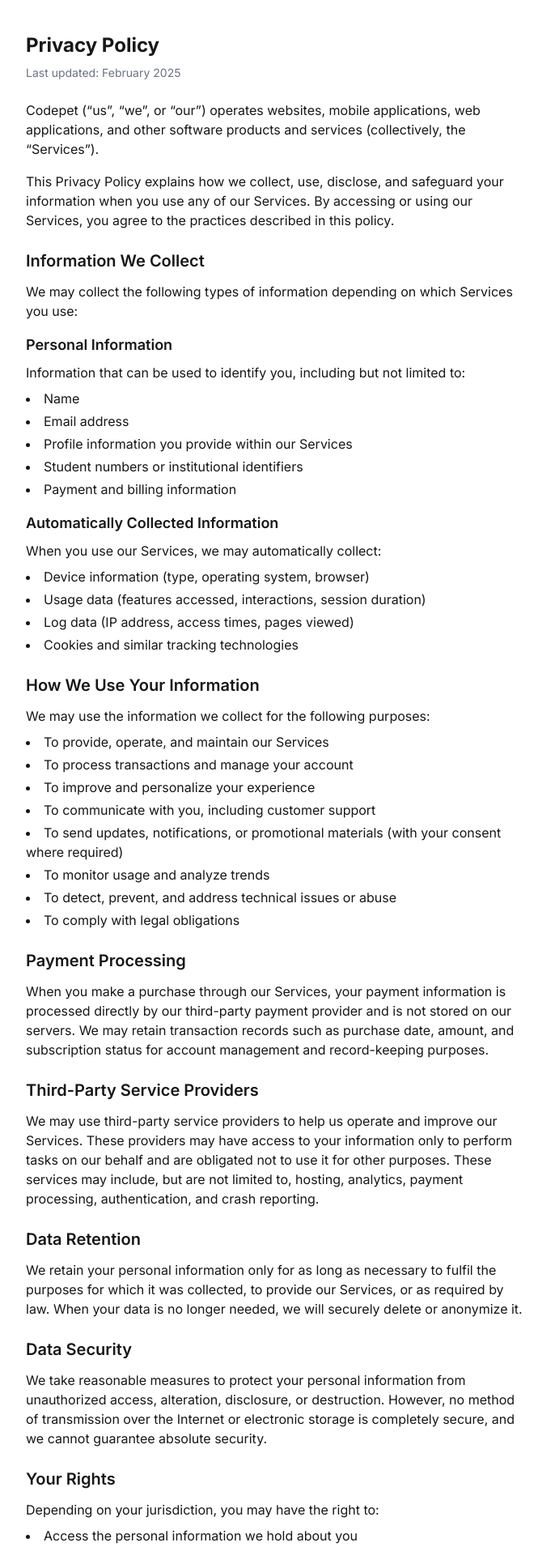
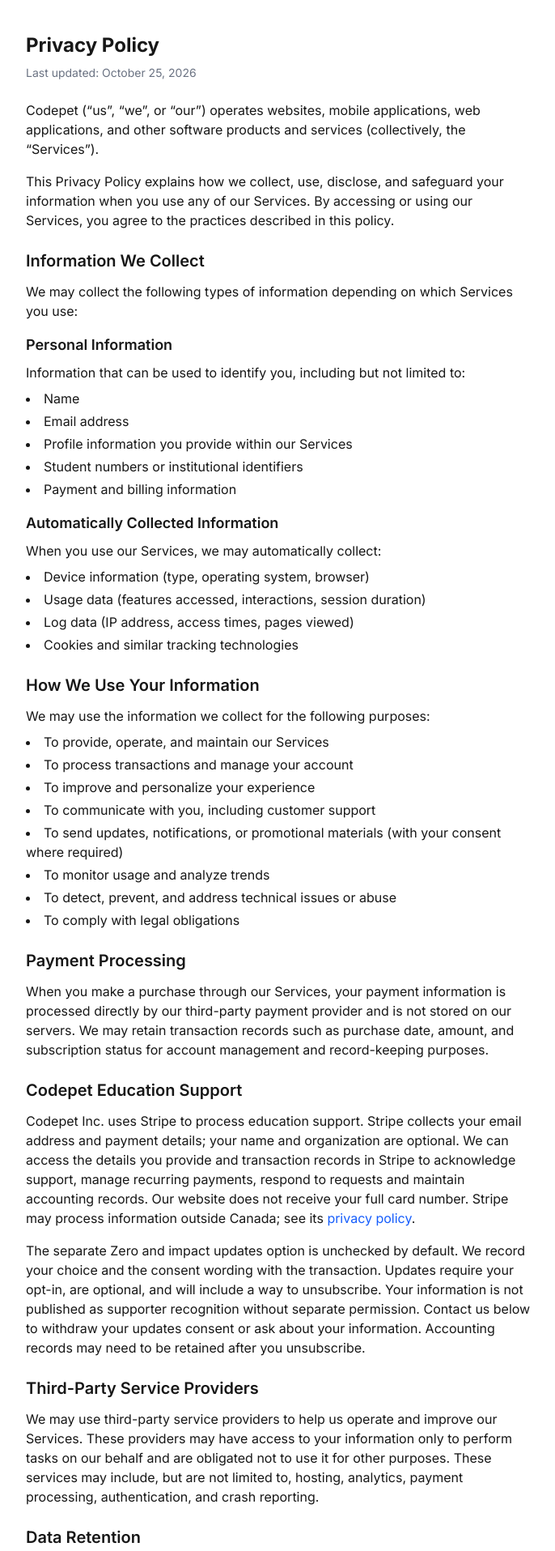
Before and after one commit to codepetca/codepet.ca, a Next.js app: page /privacy in a window 1280 px wide. Shown: the top 1915 px of the page at 81% size, without its empty margins (296-982 px from the left). Built offline with nearby package versions, Linux system fonts and the light colour scheme.

Commit message:
Prepare explicit live education support configuration and disclosures

```diff
--- a/app/api/support/checkout/route.ts
+++ b/app/api/support/checkout/route.ts
@@ -17,7 +17,7 @@ export async function POST(request: Request) {
   catch (error) { return response({ error: error instanceof SyntaxError ? "Invalid support request." : error instanceof Error ? error.message : "Invalid support request." }, 400); }
   try {
     const session = await setup.stripe.checkout.sessions.create(checkoutParameters(support, setup.config), { idempotencyKey: `education:${support.attemptId}` });
-    if (session.livemode || !isStripeCheckoutUrl(session.url)) return response({ error: "Checkout is unavailable. Please try again later." }, 502);
+    if (session.livemode !== (setup.config.mode === "live") || !isStripeCheckoutUrl(session.url)) return response({ error: "Checkout is unavailable. Please try again later." }, 502);
     return response({ url: session.url });
   } catch (error) {
     // Do not log or return Stripe request payloads, contact details, or secrets.
--- a/app/education/page.tsx
+++ b/app/education/page.tsx
@@ -40,9 +40,9 @@ export default function EducationPage() {
       <EducationSupportDetails>
         <summary className="min-h-11 cursor-pointer py-3 text-gray-700 focus-visible:outline-2 focus-visible:outline-offset-4 focus-visible:outline-blue-600 dark:text-gray-200">Support education</summary>
         <div className="space-y-3 pb-4 leading-6 text-gray-600 dark:text-gray-300">
-          <p>Voluntary support helps fund maintenance, learning materials, testing, and development and teaching time. Everyone gets the same Zero tools and materials.</p>
-          <EducationFundingOptions checkoutReady={checkoutReady} portalUrl={checkout?.portalUrl} />
-          <p>{checkoutReady ? "Test mode only. Live payments are not yet available. " : "Payments are not yet available. "}Once set up, contributions will go to Codepet Inc. for Zero and its other education projects. The program does not issue charitable tax receipts.</p>
+          <p>Support helps fund maintenance, learning materials, testing, and development and teaching time. Everyone gets the same Zero tools and materials.</p>
+          <EducationFundingOptions checkoutReady={checkoutReady} testMode={checkout?.mode !== "live"} portalUrl={checkout?.portalUrl} />
+          <p>{checkoutReady ? checkout.mode === "test" ? "Test mode only. Live payments are not yet available. " : "" : "Payments are not yet available. "}Contributions support Codepet Inc. for Zero and its other education projects. No charitable tax receipt.</p>
           <p><a href="https://zero.codepet.ca/community" className="text-blue-600 hover:underline dark:text-blue-400">Contribute examples, guides, or components →</a></p>
         </div>
       </EducationSupportDetails>
--- a/app/privacy/page.tsx
+++ b/app/privacy/page.tsx
@@ -9,7 +9,7 @@ export default function PrivacyPage() {
   return (
     <article className="w-full max-w-2xl mx-auto px-6 py-8 self-start">
       <h1 className="text-2xl font-bold mb-2">Privacy Policy</h1>
-      <p className="text-sm text-gray-500 dark:text-gray-400 mb-6">Last updated: February 2025</p>
+      <p className="text-sm text-gray-500 dark:text-gray-400 mb-6">Last updated: October 25, 2026</p>
 
       <p className="mb-4">
         Codepet (&ldquo;us&rdquo;, &ldquo;we&rdquo;, or &ldquo;our&rdquo;)
@@ -86,6 +86,28 @@ export default function PrivacyPage() {
         stored on our servers. We may retain transaction records such as purchase
         date, amount, and subscription status for account management and
         record-keeping purposes.
+      </p>
+
+      <h2 className="text-xl font-semibold mt-6 mb-3">
+        Codepet Education Support
+      </h2>
+      <p className="mb-4">
+        Codepet Inc. uses Stripe to process education support. Stripe collects
+        your email address and payment details; your name and organization are
+        optional. We can access the details you provide and transaction records
+        in Stripe to acknowledge support, manage recurring payments, respond to
+        requests and maintain accounting records. Our website does not receive
+        your full card number. Stripe may process information outside Canada;
+        see its <a href="https://stripe.com/privacy" className="text-blue-600 dark:text-blue-400 hover:underline">privacy policy</a>.
+      </p>
+      <p className="mb-4">
+        The separate Zero and impact updates option is unchecked by default.
+        We record your choice and the consent wording with the transaction.
+        Updates require your opt-in, are optional, and will include a way to
+        unsubscribe. Your information is not published as supporter recognition
+        without separate permission. Contact us below to withdraw your updates
+        consent or ask about your information. Accounting records may need to be
+        retained after you unsubscribe.
       </p>
 
       <h2 className="text-xl font-semibold mt-6 mb-3">
--- a/app/terms/page.tsx
+++ b/app/terms/page.tsx
@@ -9,7 +9,7 @@ export default function TermsPage() {
   return (
     <article className="w-full max-w-2xl mx-auto px-6 py-8 self-start">
       <h1 className="text-2xl font-bold mb-2">Terms and Conditions of Use</h1>
-      <p className="text-sm text-gray-500 dark:text-gray-400 mb-6">Last updated: February 2025</p>
+      <p className="text-sm text-gray-500 dark:text-gray-400 mb-6">Last updated: October 25, 2026</p>
 
       <p className="mb-4">
         These terms and conditions (&ldquo;Terms&rdquo;, &ldquo;Agreement&rdquo;)
@@ -129,6 +129,27 @@ export default function TermsPage() {
         </li>
       </ul>
 
+      <h2 id="education-support" className="text-xl font-semibold mt-6 mb-3 scroll-mt-6">
+        Codepet Education Support
+      </h2>
+      <p className="mb-4">
+        Codepet Education is an internal program of Codepet Inc. Contributions
+        support Zero and Codepet Inc.&apos;s other education projects. They do
+        not purchase access, products, services, rewards or ownership. Everyone
+        gets the same Zero tools and materials. No charitable tax receipt is
+        issued.
+      </p>
+      <p className="mb-4">
+        Stripe checkout shows the amount in Canadian dollars and whether it is
+        one-time or monthly before you pay. Monthly support renews each month
+        at your chosen amount until canceled. Use Manage monthly support on the
+        education page or contact us to cancel future renewals. Cancellation is
+        scheduled for the end of the current billing period and does not itself
+        refund earlier contributions. Contact us for payment questions or refund
+        requests. Your statutory rights are unaffected. These support terms
+        apply specifically to education contributions rather than paid Services.
+      </p>
+
       <h2 className="text-xl font-semibold mt-6 mb-3">
         5. Limitation of Liability
       </h2>
--- a/components/education-funding-options.tsx
+++ b/components/education-funding-options.tsx
@@ -8,7 +8,7 @@ type Frequency = "monthly" | "once";
 const amounts = { monthly: [5, 10, 20], once: [10, 20, 50] };
 const currency = new Intl.NumberFormat("en-CA", { style: "currency", currency: "CAD" });
 
-export function EducationFundingOptions({ checkoutReady = false, portalUrl }: { checkoutReady?: boolean; portalUrl?: string }) {
+export function EducationFundingOptions({ checkoutReady = false, testMode = true, portalUrl }: { checkoutReady?: boolean; testMode?: boolean; portalUrl?: string }) {
   const id = useId();
   const [frequency, setFrequency] = useState<Frequency>("monthly");
   const [selected, setSelected] = useState({ monthly: "10", once: "20" });
@@ -114,7 +114,7 @@ export function EducationFundingOptions({ checkoutReady = false, portalUrl }: {
         <span aria-live="polite">{submitting ? "Opening Stripe…" : valid ? `Contribute ${currency.format(Number(rawAmount))} CAD${frequency === "monthly" ? " / month" : " one-time"}` : "Choose an amount"}</span>
       </button>
       {checkoutError && <p role="alert" className="text-sm text-red-700 dark:text-red-400">{checkoutError}</p>}
-      <p className="text-xs text-gray-500 dark:text-gray-400">{checkoutReady ? "Test checkout with Stripe. No real money. " : "Payments coming soon. Preview only. Details aren’t saved. "}<a href="/privacy" className="underline">Privacy</a></p>
+      <p className="text-xs text-gray-500 dark:text-gray-400">{checkoutReady ? testMode ? "Test checkout with Stripe. No real money. " : "Secure checkout with Stripe. " : "Payments coming soon. Preview only. Details aren’t saved. "}<a href="/privacy" className="underline">Privacy</a>{" · "}<a href="/terms#education-support" className="underline">Support terms</a></p>
       {checkoutReady && frequency === "monthly" && portalUrl && <p className="text-xs text-gray-500 dark:text-gray-400">Monthly until canceled. <a href={portalUrl} className="underline">Manage monthly support</a></p>}
     </section>
   );
```
Also changed, not shown: app/education/thanks/page.tsx (+6 -5 lines), .ai/CURRENT.md, lib/education-checkout.mjs, 3 other files (tests, documents, lock files or other folders).
